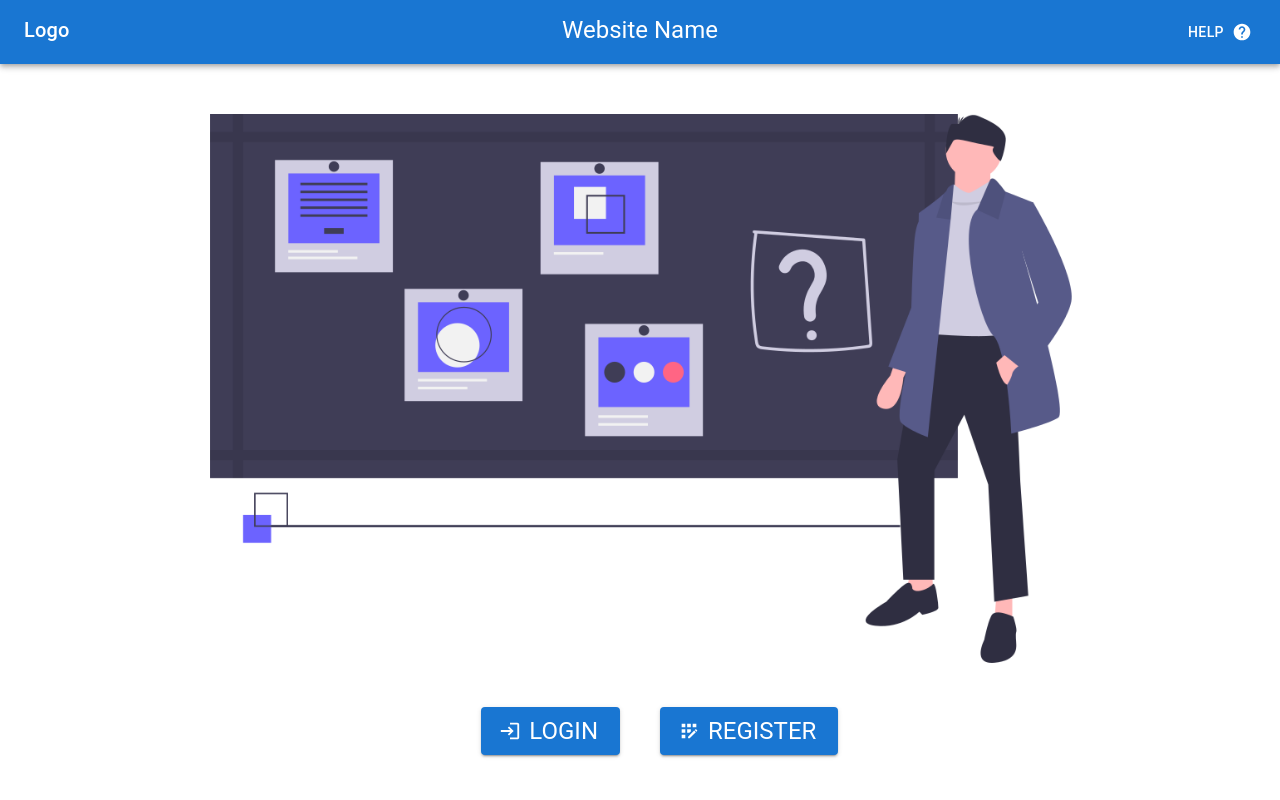
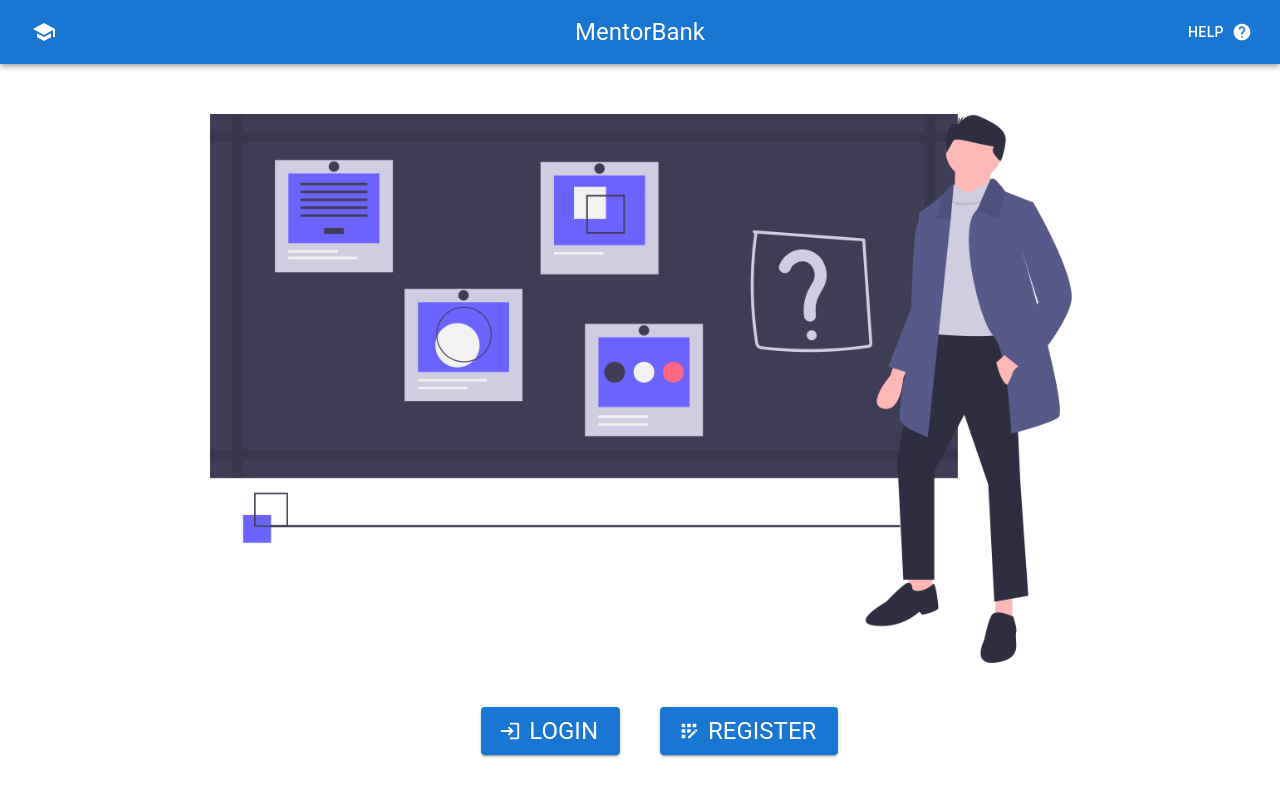
Before and after one commit to cs261-2022-group22/reactjs-frontend, a Next.js app: page / in a window 1280 px wide. Shown: the top 800 px of the page. Built offline with nearby package versions, Linux system fonts and the light colour scheme; no server answers.

Commit message:
added website name, and kinda logo

```diff
--- a/components/NavBar.tsx
+++ b/components/NavBar.tsx
@@ -1,5 +1,5 @@
-import { Help as HelpIcon, Logout as LogoutIcon, SwitchAccount as SwitchAccountIcon } from "@mui/icons-material";
-import { AppBar, Button, Grid, Toolbar, Typography } from "@mui/material";
+import { Help as HelpIcon, Logout as LogoutIcon, SwitchAccount as SwitchAccountIcon, School as SchoolIcon } from "@mui/icons-material";
+import { AppBar, Button, Grid, Toolbar, Typography, IconButton } from "@mui/material";
 import { signOut, useSession } from "next-auth/react";
 import Link from "next/link";
 
@@ -18,19 +18,19 @@ export default function NavBar() {
                                 justifyContent: "flex-start",
                             }}
                         >
-                            <Link href="/choice" passHref>
-                                <Typography variant="h6">Logo</Typography>
+                            <Link href="/" passHref>
+                                <IconButton color="inherit">
+                                    <SchoolIcon />
+                                </IconButton>
                             </Link>
                         </Grid>
                         <Grid item xs={4}>
-                            <Link href="/" passHref>
-                                <Typography
-                                    sx={{ textAlign: "center" }}
-                                    variant="h5"
-                                >
-                                    Website Name
-                                </Typography>
-                            </Link>
+                            <Typography
+                                sx={{ textAlign: "center", mt: "4px" }}
+                                variant="h5"
+                            >
+                                MentorBank
+                            </Typography>
                         </Grid>
                         <Grid
                             container
@@ -60,9 +60,13 @@ export default function NavBar() {
                                 </Link>
                             </Grid>
                             <Grid item>
-                                <a onClick={() => signOut({
-									callbackUrl: "/"
-								})}>
+                                <a
+                                    onClick={() =>
+                                        signOut({
+                                            callbackUrl: "/",
+                                        })
+                                    }
+                                >
                                     <Button
                                         color="inherit"
                                         endIcon={<LogoutIcon />}
@@ -89,16 +93,20 @@ export default function NavBar() {
                                 justifyContent: "flex-start",
                             }}
                         >
-                            <Link href="/choice" passHref>
-                                <Typography variant="h6">Logo</Typography>
+                            <Link href="/" passHref>
+                                <IconButton
+                                    color="inherit"
+                                >
+									<SchoolIcon/>
+								</IconButton>
                             </Link>
                         </Grid>
                         <Grid item xs={8}>
                             <Typography
-                                sx={{ textAlign: "center" }}
+                                sx={{ textAlign: "center", mt: "4px" }}
                                 variant="h5"
                             >
-                                Website Name
+                                MentorBank
                             </Typography>
                         </Grid>
                         <Grid
```
